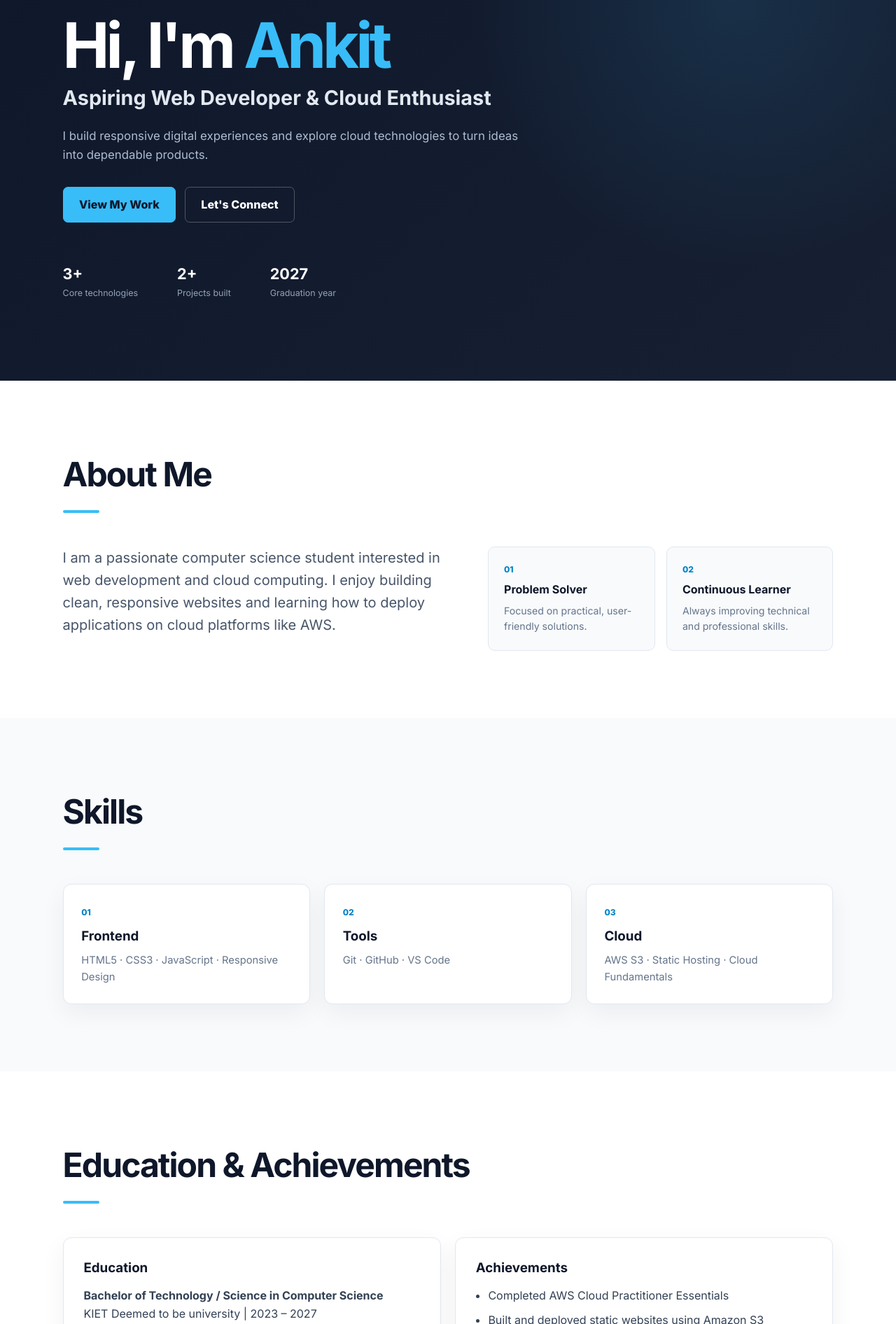
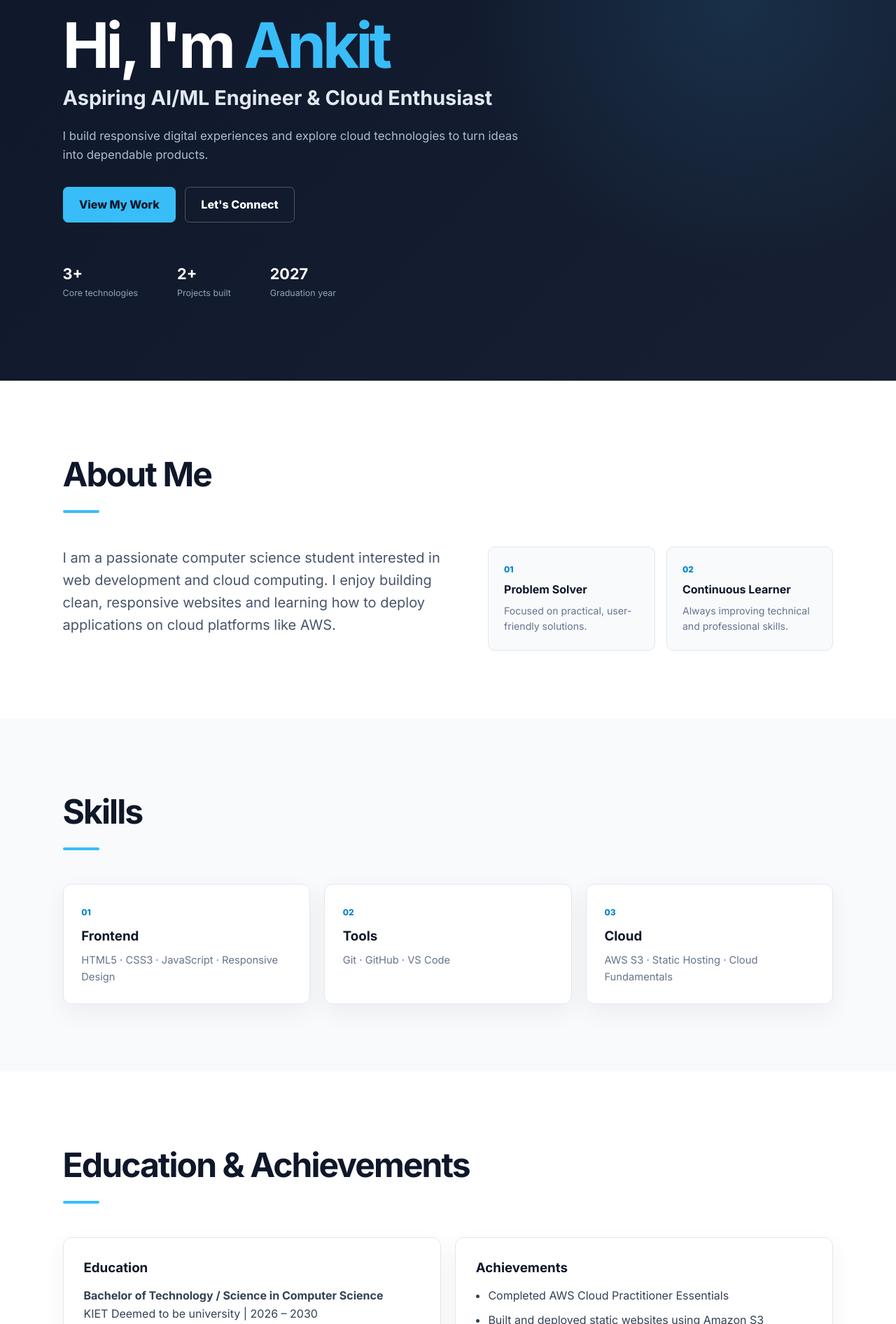
Before and after one commit to AnkitSinha7960/Portfolio, a plain HTML site: page index.html in a window 1280 px wide. Shown: the part 208-2100 px from the top of the page at 70% size. Drawn offline with Linux system fonts and the light colour scheme.

Commit message:
Update index.html

```diff
--- a/index.html
+++ b/index.html
@@ -35,7 +35,7 @@
         <div class="hero-content">
             <p class="eyebrow"><span></span> Available for opportunities</p>
             <h1>Hi, I'm <span class="highlight">Ankit</span></h1>
-            <p class="hero-subtitle">Aspiring Web Developer &amp; Cloud Enthusiast</p>
+            <p class="hero-subtitle">Aspiring AI/ML Engineer &amp; Cloud Enthusiast</p>
             <p class="hero-summary">I build responsive digital experiences and explore cloud technologies to turn ideas into dependable products.</p>
             <div class="hero-actions">
                 <a href="#projects" class="btn">View My Work</a>
@@ -81,7 +81,7 @@
             <div class="card">
                 <h3>Education</h3>
                 <p><strong>Bachelor of Technology / Science in Computer Science</strong></p>
-                <p>KIET Deemed to be university | 2023 – 2027</p>
+                <p>KIET Deemed to be university | 2026 – 2030</p>
                 <p>Relevant Coursework: Web Technologies, Cloud Computing, Data Structures.</p>
             </div>
             <div class="card">
```
